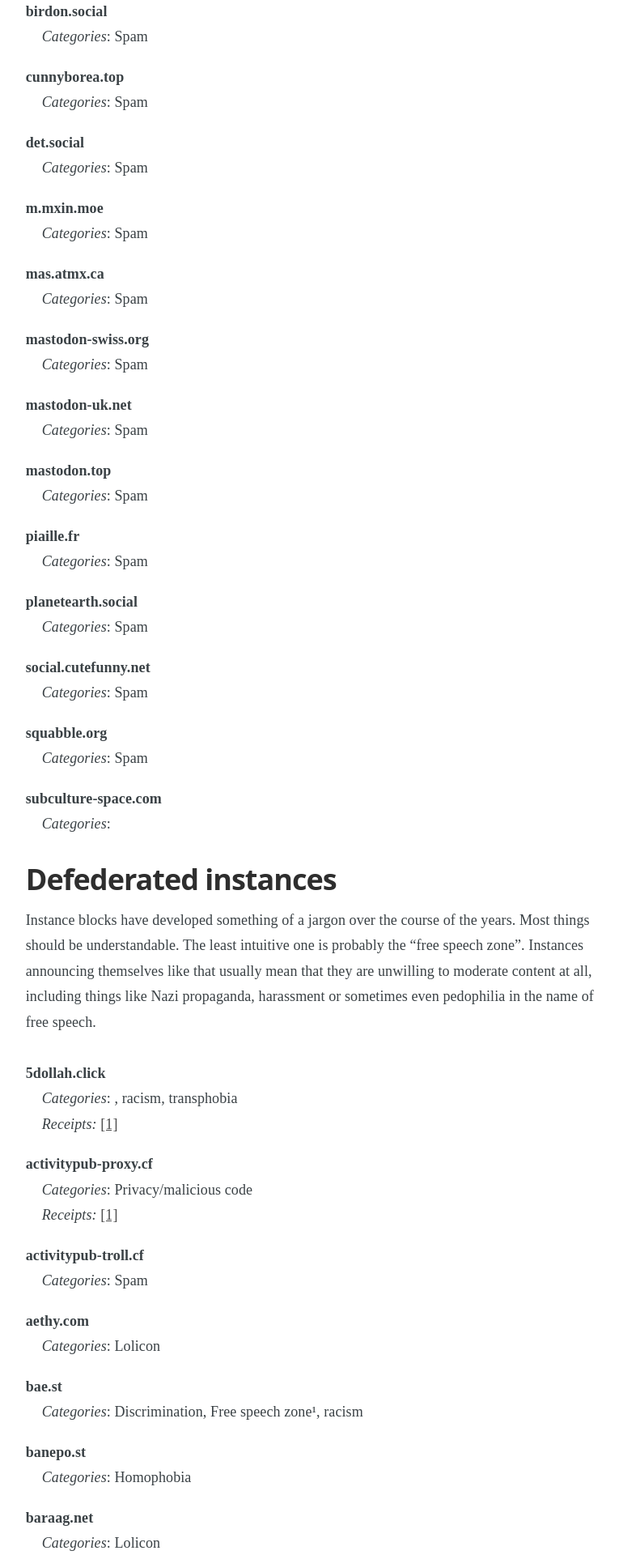
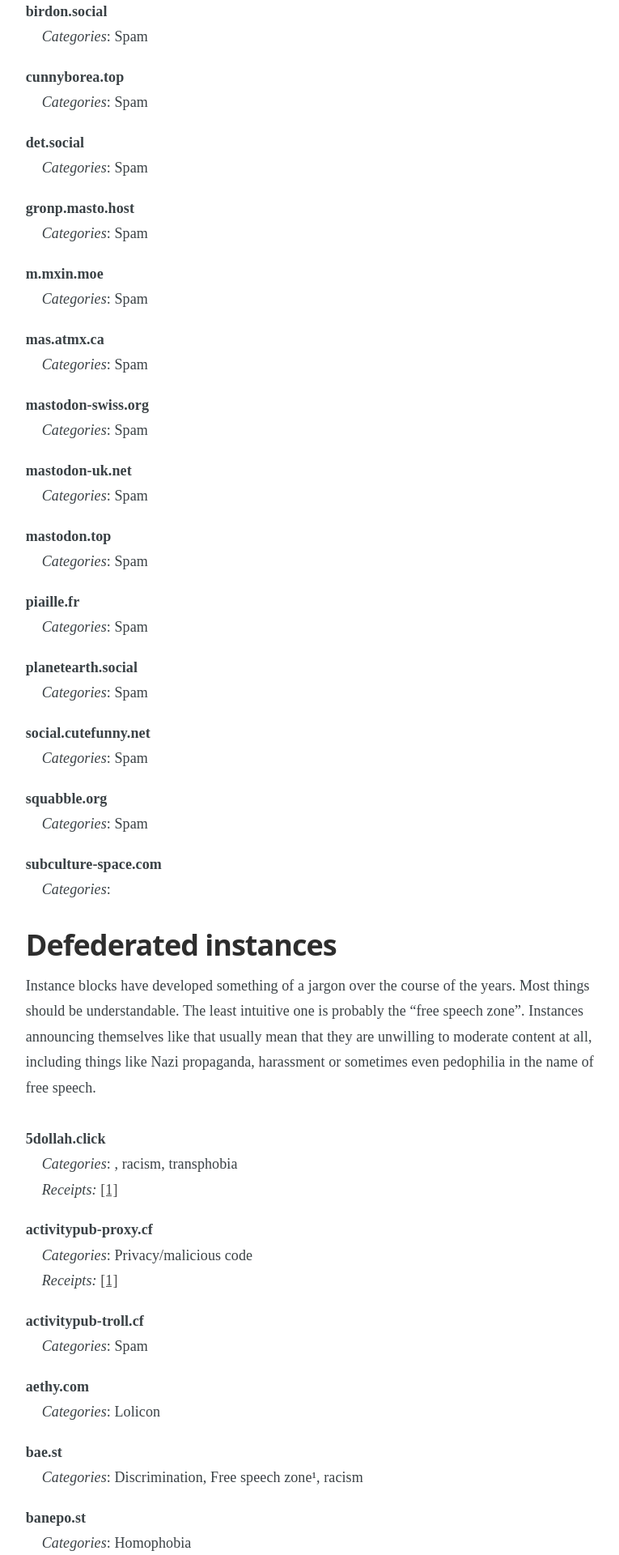
Before and after one commit to chaossocial/meta, a Jekyll site: the page built from federation.md, in a window 1280 px wide. Shown: the part 1073-2993 px from the top of the page at 81% size, without its empty margins (398-1163 px from the left). Built offline with Jekyll 4.4.1, drawn with Linux system fonts in a browser that asks for light colours; some of the changed text lies outside the part shown.

Commit message:
Limit gronp.masto.host

```diff
--- a/_data/limited_instances.json
+++ b/_data/limited_instances.json
@@ -27,6 +27,15 @@
   },
   {
     "instance": "det.social",
+    "tags": [
+      "SPAM"
+    ],
+    "receipts": [],
+    "comment_en": "",
+    "comment_de": ""
+  },
+  {
+    "instance": "gronp.masto.host",
     "tags": [
       "SPAM"
     ],
```
